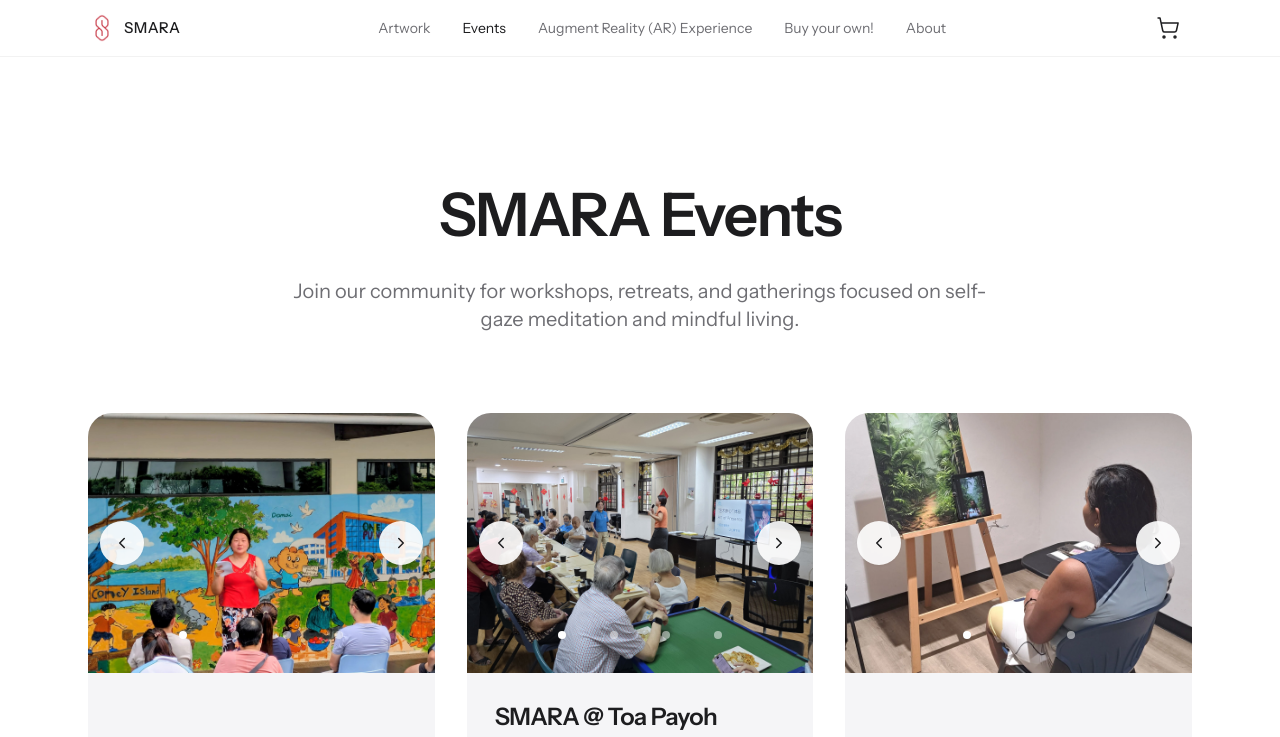
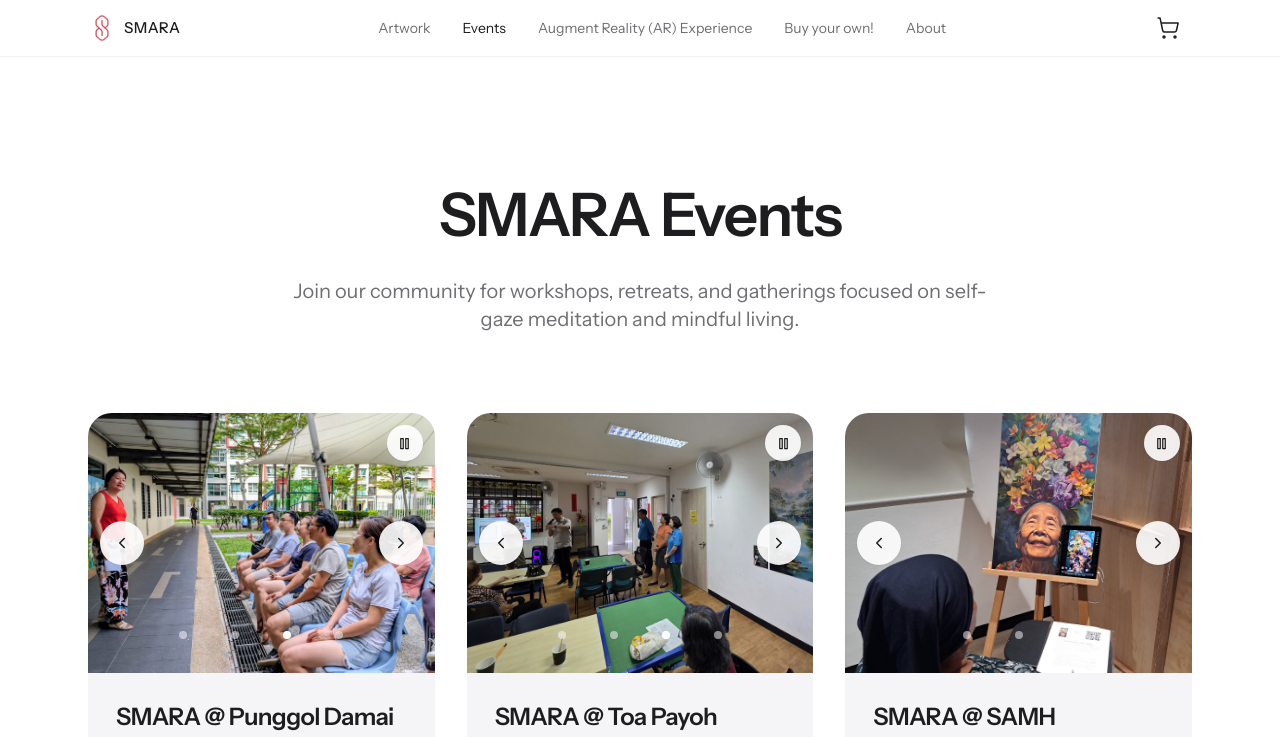
Before and after one commit to smara-sg/smara-website-v3, a React (Vite) app: page /events in a window 1280 px wide. Shown: the top 737 px of the page. Built offline with nearby package versions, Linux system fonts and the light colour scheme.

Commit message:
Top-align event titles and add two-second visible event slideshows

```diff
--- /dev/null
+++ b/src/components/EventPhotoCarousel.tsx
@@ -0,0 +1,82 @@
+import { useEffect, useRef, useState } from 'react';
+import { ChevronLeft, ChevronRight, Pause, Play } from 'lucide-react';
+import OptimizedImage from './OptimizedImage';
+
+export type EventImage = { src: string; width?: number; height?: number; alt?: string; position?: string };
+
+export default function EventPhotoCarousel({ title, images }: { title: string; images: EventImage[] }) {
+  const [index, setIndex] = useState(0);
+  const [paused, setPaused] = useState(false);
+  const [hovered, setHovered] = useState(false);
+  const [focused, setFocused] = useState(false);
+  const frame = useRef<HTMLDivElement>(null);
+
+  useEffect(() => {
+    const element = frame.current;
+    if (!element || images.length < 2 || paused || hovered || focused) return;
+    let visible = false;
+    const observer = new IntersectionObserver(([entry]) => { visible = entry.isIntersecting; }, { threshold: 0.25 });
+    observer.observe(element);
+    const timer = window.setInterval(() => {
+      const image = element.querySelector('img');
+      if (visible && !document.hidden && image?.complete && image.naturalWidth > 0) {
+        setIndex(current => (current + 1) % images.length);
+      }
+    }, 2000);
+    return () => { observer.disconnect(); window.clearInterval(timer); };
+  }, [images.length, paused, hovered, focused]);
+
+  if (!images.length) return null;
+  const image = images[index];
+  return (
+    <div
+      ref={frame}
+      className="relative aspect-[4/3] shrink-0 overflow-hidden"
+      role="region"
+      aria-label={`Photos for ${title}`}
+      aria-roledescription="carousel"
+      onPointerEnter={event => { if (event.pointerType === 'mouse') setHovered(true); }}
+      onPointerLeave={() => setHovered(false)}
+      onFocusCapture={() => setFocused(true)}
+      onBlurCapture={event => { if (!event.currentTarget.contains(event.relatedTarget)) setFocused(false); }}
+    >
+      <OptimizedImage
+        src={image.src}
+        alt={image.alt ?? `${title} - Image ${index + 1}`}
+        width={image.width}
+        height={image.height}
+        sizes="(min-width: 1152px) 347px, (min-width: 1024px) 33vw, (min-width: 768px) 50vw, calc(100vw - 48px)"
+        fill
+        animateChanges
+        nextImage={images[(index + 1) % images.length]}
+        objectPosition={image.position ?? '50% 50%'}
+      />
+      {images.length > 1 && <>
+        <button onClick={() => setIndex(current => (current + images.length - 1) % images.length)} className="icon-btn left-3" aria-label={`Previous image for ${title}`}>
+          <ChevronLeft size={18} />
+        </button>
+        <button onClick={() => setIndex(current => (current + 1) % images.length)} className="icon-btn right-3" aria-label={`Next image for ${title}`}>
+          <ChevronRight size={18} />
+        </button>
+        <button
+          onClick={() => setPaused(current => !current)}
+          className="absolute right-3 top-3 flex h-9 w-9 items-center justify-center rounded-full bg-white/90 text-ink shadow-sm"
+          aria-label={`${paused ? 'Play' : 'Pause'} slideshow for ${title}`}
+        >
+          {paused ? <Play size={15} /> : <Pause size={15} />}
+        </button>
+        <div className="absolute bottom-4 left-1/2 flex -translate-x-1/2 space-x-2">
+          {images.map((_, imageIndex) => <button
+            key={imageIndex}
+            onClick={() => setIndex(imageIndex)}
+            aria-label={`View image ${imageIndex + 1} for ${title}`}
+            aria-current={index === imageIndex ? 'true' : undefined}
+            className="inline-flex h-11 w-11 items-center justify-center"
+          >
+            <span aria-hidden="true" className={`h-2 w-2 rounded-full transition-colors ${index === imageIndex ? 'bg-white' : 'bg-white/50'}`} />
+          </button>)}
+        </div>
+      </>}
+    </div>
+  );
+}
--- a/src/components/EventsPage.tsx
+++ b/src/components/EventsPage.tsx
@@ -1,17 +1,8 @@
-import { useState } from 'react';
-import { ChevronLeft, ChevronRight, Calendar, MapPin } from 'lucide-react';
+import { Calendar, MapPin } from 'lucide-react';
 import Footer from './Footer';
-import OptimizedImage from './OptimizedImage';
-
-type EventImage = { src: string; width?: number; height?: number; alt?: string; position?: string }
+import EventPhotoCarousel, { type EventImage } from './EventPhotoCarousel';
 
 const EventsPage = () => {
-  const [currentImageIndex, setCurrentImageIndex] = useState<{ [key: number]: number }>({
-    0: 0,
-    1: 0,
-    2: 0
-  });
-
   const events: Array<{
     id: number
     title: string
@@ -35,7 +26,7 @@ const EventsPage = () => {
     },
     {
       id: 4,
-      title: "SMARA @ Toa Payoh Heights Residents' Network",
+      title: "SMARA @ Toa Payoh Heights",
       description: "Residents gathered at Toa Payoh Heights RN for a SMARA session exploring art, self-gaze meditation, and mindful awareness. Guided teaching and shared activities created opportunities to pause, participate, and connect. The event was graced by MP Chee Hong Tat.",
       images: [
         { src: "/images/toa-payoh-heights-teaching.jpg", width: 1600, height: 1200, alt: "Guided SMARA teaching with residents at Toa Payoh Heights RN" },
@@ -83,20 +74,6 @@ const EventsPage = () => {
 
   ];
 
-  const nextImage = (eventId: number, totalImages: number) => {
-    setCurrentImageIndex(prev => ({
-      ...prev,
-      [eventId]: ((prev[eventId] ?? 0) + 1) % totalImages
-    }));
-  };
-
-  const prevImage = (eventId: number, totalImages: number) => {
-    setCurrentImageIndex(prev => ({
-      ...prev,
-      [eventId]: (prev[eventId] ?? 0) === 0 ? totalImages - 1 : (prev[eventId] ?? 0) - 1
-    }));
-  };
-
   return (
     <div className="min-h-screen bg-white">
       <div className="mx-auto max-w-3xl px-6 pb-4 pt-24 text-center md:pt-32">
@@ -112,55 +89,11 @@ const EventsPage = () => {
         <div className="grid grid-cols-1 gap-8 md:grid-cols-2 lg:grid-cols-3">
           {events.map((event) => (
             <div key={event.id} className="overflow-hidden rounded-3xl bg-mist">
-              <div className="grid h-full grid-cols-1 gap-0">
-                {/* Image Carousel */}
-                {event.images.length > 0 && <div className="relative aspect-[4/3] overflow-hidden">
-                  <OptimizedImage
-                    src={event.images[currentImageIndex[event.id] ?? 0].src}
-                    alt={event.images[currentImageIndex[event.id] ?? 0].alt ?? `${event.title} - Image ${(currentImageIndex[event.id] ?? 0) + 1}`}
-                    width={event.images[currentImageIndex[event.id] ?? 0].width}
-                    height={event.images[currentImageIndex[event.id] ?? 0].height}
-                    sizes="(min-width: 1152px) 347px, (min-width: 1024px) 33vw, (min-width: 768px) 50vw, calc(100vw - 48px)"
-                    fill
-                    animateChanges
-                    nextImage={event.images[((currentImageIndex[event.id] ?? 0) + 1) % event.images.length]}
-                    objectPosition={event.images[currentImageIndex[event.id] ?? 0].position ?? '50% 50%'}
-                  />
-
-                  {/* Carousel Controls */}
-                  <button
-                    onClick={() => prevImage(event.id, event.images.length)}
-                    className="icon-btn left-3"
-                    aria-label={`Previous image for ${event.title}`}
-                  >
-                    <ChevronLeft size={18} />
-                  </button>
-
-                  <button
-                    onClick={() => nextImage(event.id, event.images.length)}
-                    className="icon-btn right-3"
-                    aria-label={`Next image for ${event.title}`}
-                  >
-                    <ChevronRight size={18} />
-                  </button>
-
-                  {/* Image Indicators */}
-                  <div className="absolute bottom-4 left-1/2 transform -translate-x-1/2 flex space-x-2">
-                    {event.images.map((_, index) => (
-                      <button
-                        key={index}
-                        onClick={() => setCurrentImageIndex(prev => ({ ...prev, [event.id]: index }))}
-                        aria-label={`View image ${index + 1} for ${event.title}`}
-                        className="inline-flex h-11 w-11 items-center justify-center"
-                      >
-                        <span aria-hidden="true" className={`h-2 w-2 rounded-full transition-colors ${(currentImageIndex[event.id] ?? 0) === index ? 'bg-white' : 'bg-white/50'}`} />
-                      </button>
-                    ))}
-                  </div>
-                </div>}
+              <div className="flex h-full flex-col">
+                <EventPhotoCarousel title={event.title} images={event.images} />
 
                 {/* Event Content */}
-                <div className="flex flex-col justify-center p-7">
+                <div className="flex flex-1 flex-col justify-start p-7">
                   <h2 className="text-2xl font-semibold tracking-tight text-ink">
                     {event.title}
                   </h2>
```
